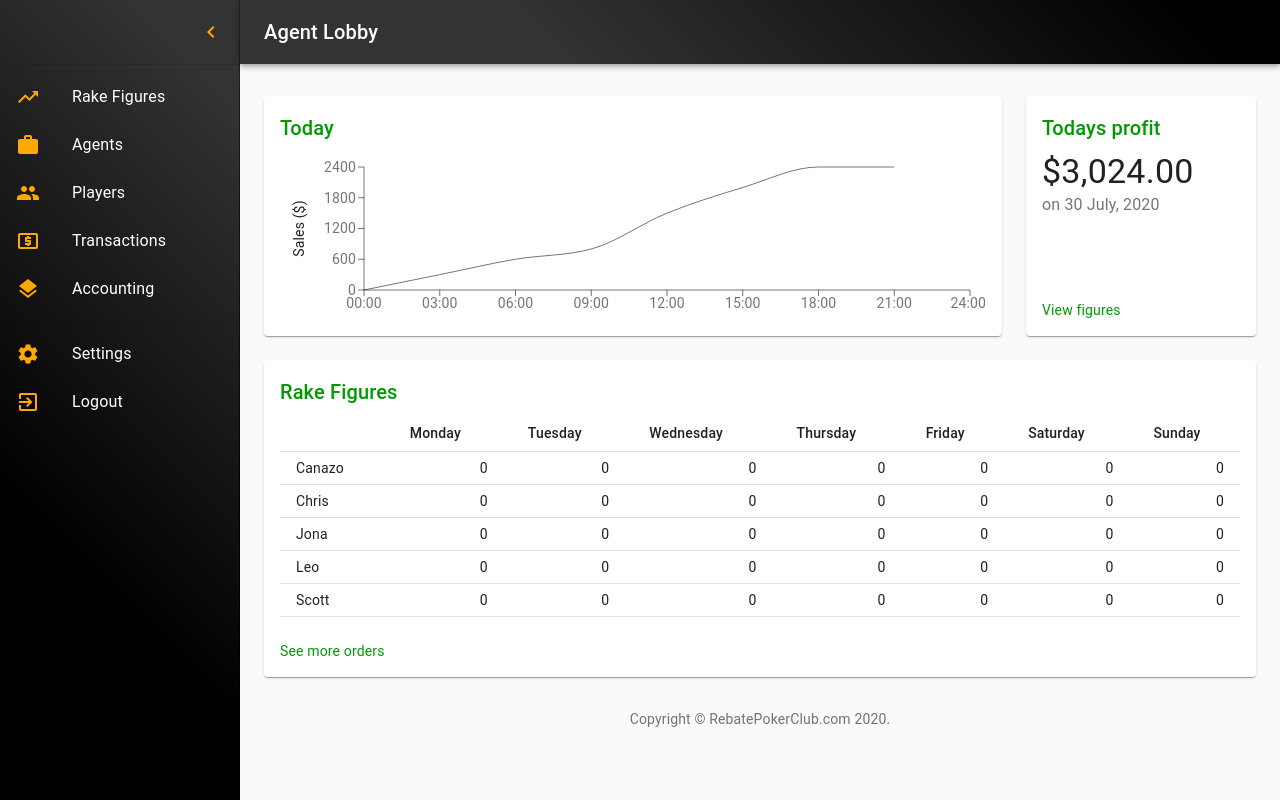
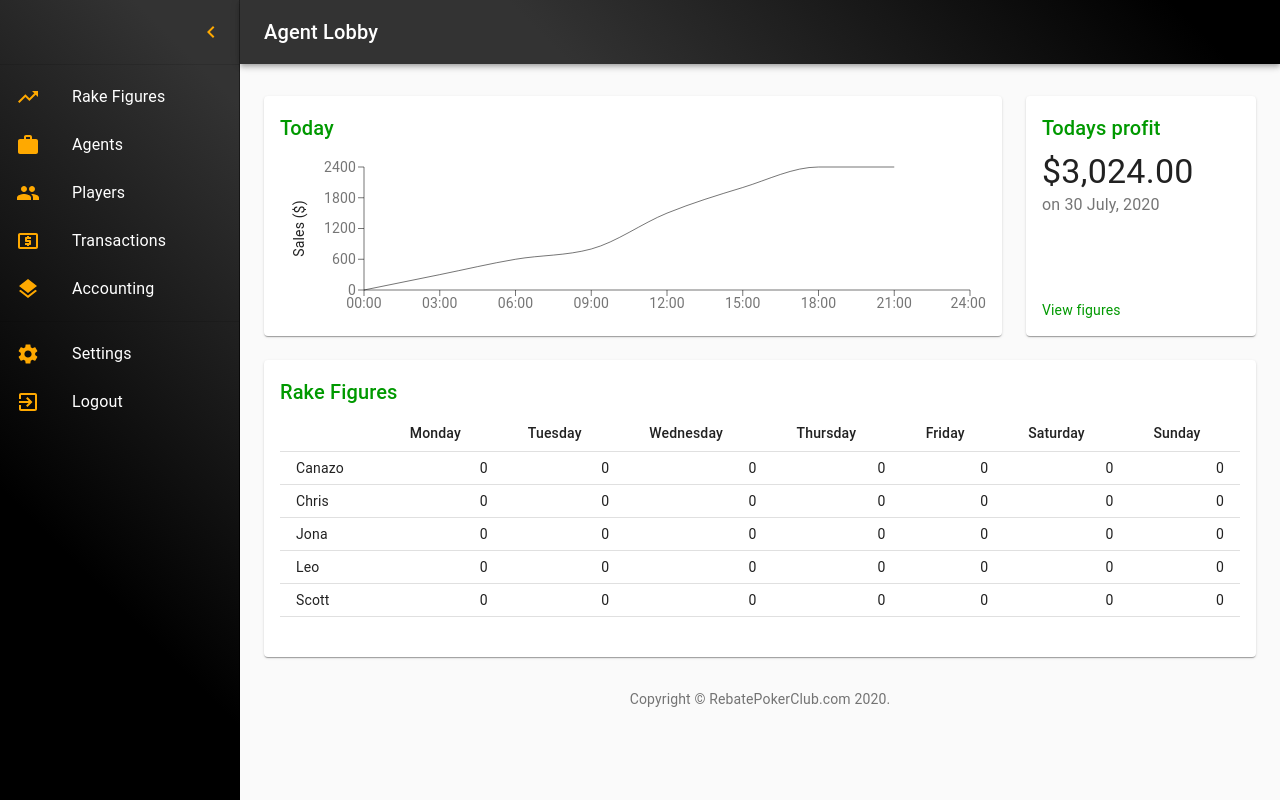
Before and after one commit to rebatepokerapp/agent-admin-v1, a React (Create React App) app: page / in a window 1280 px wide. Built offline with nearby package versions, Linux system fonts and the light colour scheme.

Commit message:
eliminate see more link

```diff
--- a/src/Orders.js
+++ b/src/Orders.js
@@ -64,11 +64,7 @@ export default function Orders() {
           ))}
         </TableBody>
       </Table>
-      <div className={classes.seeMore}>
-        <Link style={{color:'#009900'}} href="#" onClick={preventDefault}>
-          See more orders
-        </Link>
-      </div>
+      <div className={classes.seeMore}></div>
     </React.Fragment>
   );
 }
```
